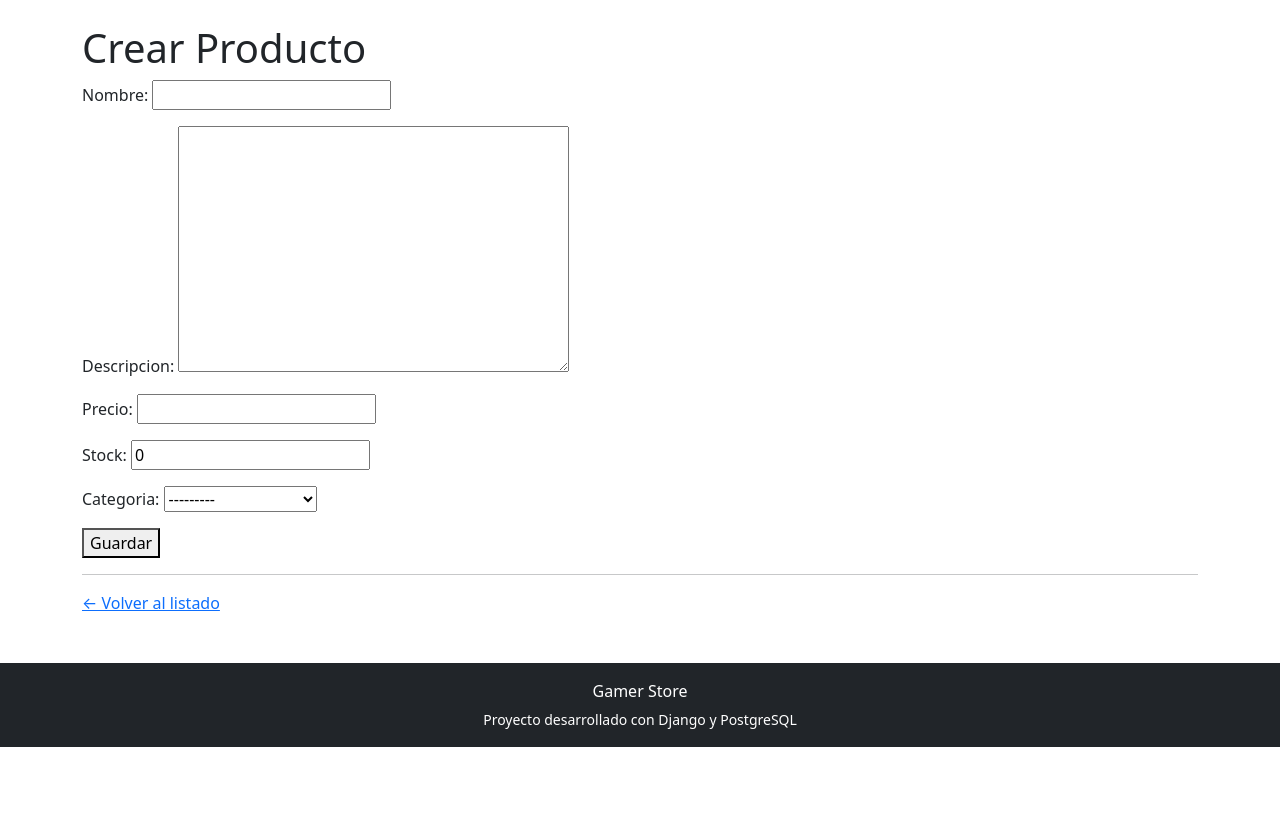
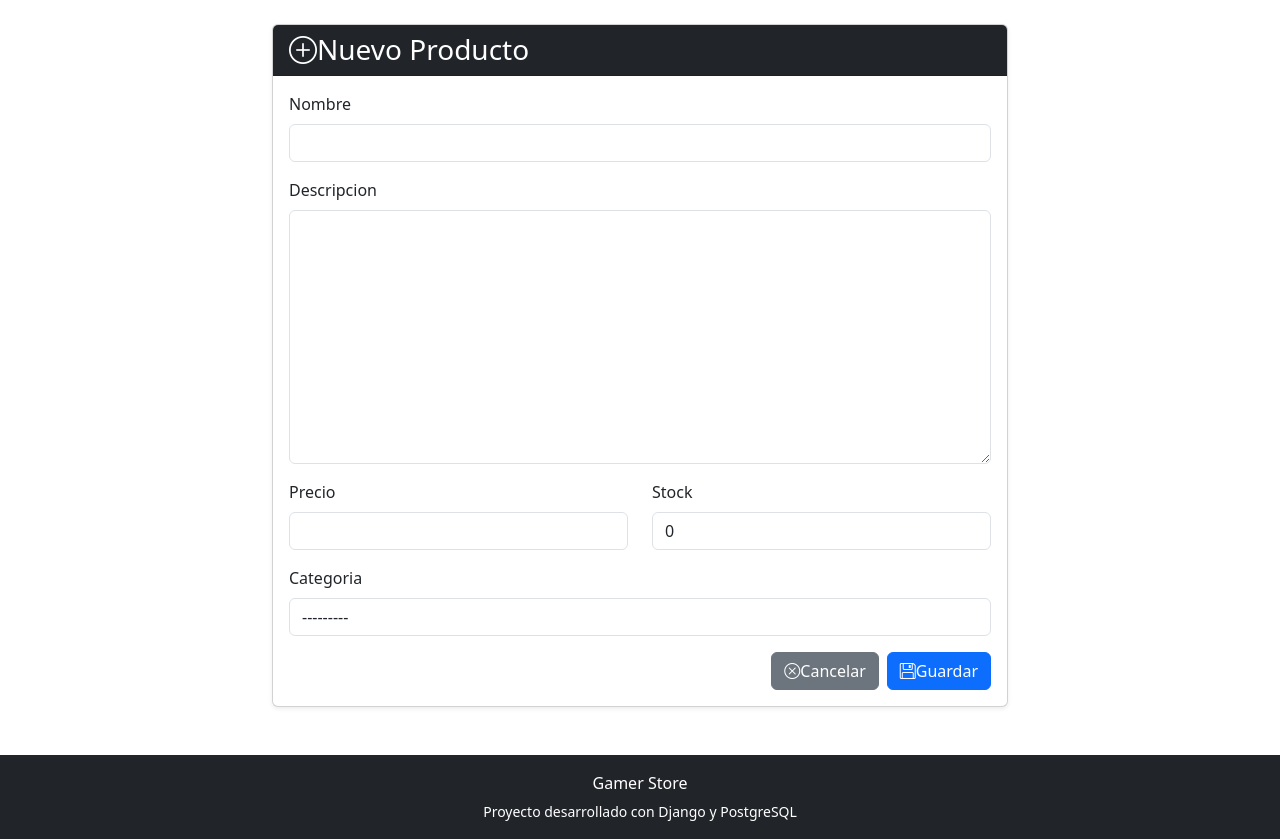
Before and after one commit to JCarvajalLab/Modulo-7-E-commerce-CRUD, a Django app: page /productos/crear/ in a window 1280 px wide. Shown: the part 56-895 px from the top of the page. Before the commit the page ends 803 px from the top, so only its background shows below. Run offline with Django 5.2, Linux system fonts and the light colour scheme; tables that the repository leaves empty hold one stand-in row (values such as "Sample post").

Commit message:
style: Se mejora el formulario de crear_producto con boostrap

```diff
--- a/productos/forms.py
+++ b/productos/forms.py
@@ -5,6 +5,11 @@ class ProductoForms(forms.ModelForm):
     class Meta:
         model = Producto
         fields = ['nombre','descripcion', 'precio','stock', 'categoria',]
+
+    def __init__(self, *args, **kwargs):
+        super().__init__(*args, **kwargs)
+        for campo in self.fields.values():
+            campo.widget.attrs.update({ 'class': 'form-control' })
 
     def clean_nombre(self):
         nombre = self.cleaned_data["nombre"].strip()
--- a/productos/templates/productos/crear_producto.html
+++ b/productos/templates/productos/crear_producto.html
@@ -3,16 +3,70 @@
 {% block custom_styles %}{% endblock custom_styles %}
 
 {% block content %}
-<h1>Crear Producto</h1>
-
-<form method="POST">
-    {% csrf_token %}
-    {{ form.as_p }}
-    <button type="submit">Guardar</button>
-</form>
-<hr>
-
-<a href="{% url 'lista_productos' %}">
-    ← Volver al listado
-</a>
+<div class="row justify-content-center">
+    <div class="col-lg-8">
+        <div class="card shadow-sm">
+            <div class="card-header bg-dark text-white">
+                <h3 class="mb-0"><i class="bi bi-plus-circle"></i>Nuevo Producto</h3>
+            </div>
+            <div class="card-body">
+                <form method="POST">
+                    {% csrf_token %}
+                    <!-- Nombre -->
+                    <div class="mb-3">
+                        <label for="{{ form.nombre.id_for_label }}" class="form-label">{{ form.nombre.label }}</label>
+                        {{ form.nombre }}
+                        {% if form.nombre.errors %}
+                            <div class="text-danger mt-1">{{ form.descripcion.errors }}</div>
+                        {% endif %}
+                    </div>
+                    <!-- Descripcion -->
+                    <div class="mb-3">
+                        <label for="{{ form.descripcion.id_for_label }}" class="form-label">{{ form.descripcion.label }}</label>
+                        {{ form.descripcion }}
+                        {% if form.descripcion.errors %}
+                            <div class="text-danger mt-1">{{ form.descripcion.errors }}</div>
+                        {% endif %}
+                    </div>
+                    <div class="row">
+                        <div class="col-md-6">
+                            <!-- Precio -->
+                            <div class="mb-3">
+                                <label for="{{ form.precio.id_for_label }}" class="form-label">{{ form.precio.label }}</label>
+                                {{ form.precio }}
+                                {% if form.precio.errors %}
+                                    <div class="text-danger mt-1">{{ form.precio.errors }}</div>
+                                {% endif %}
+                            </div>
+                        </div>
+                            <!-- Stock -->
+                        <div class="col-md-6">
+                            <div class="mb-3">
+                                <label for="{{ form.stock.id_for_label }}" class="form-label">{{ form.stock.label }}</label>
+                                {{ form.stock }}
+                                {% if form.stock.errors %}
+                                    <div class="text-danger mt-1">{{ form.stock.errors }}</div>
+                                {% endif %}
+                            </div>
+                        </div>
+                    </div>
+                    <!-- Categoría -->
+                    <div class="mb-3">
+                        <label for="{{ form.categoria.id_for_label }}" class="form-label">{{ form.categoria.label }}</label>
+                        {{ form.categoria }}
+                        {% if form.categoria.errors %}
+                            <div class="text-danger mt-1">{{ form.categoria.errors }}</div>
+                        {% endif %}
+                    </div>
+                    <!-- Botones -->
+                    <div class="d-flex justify-content-end gap-2">
+                        <a href="{% url 'lista_productos' %}" class="btn btn-secondary">
+                            <i class="bi bi-x-circle"></i>Cancelar</a>
+                        <button type="submit" class="btn btn-primary"><i class="bi bi-floppy"></i>Guardar</button>
+                    </div>
+                </form>
+            </div>
+        </div>
+    </div>
+</div>
 {% endblock content %}
```
